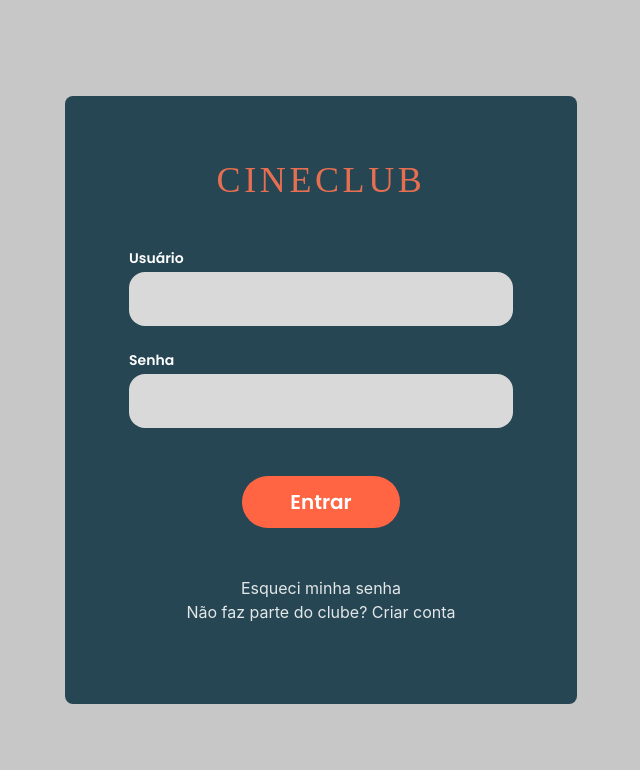
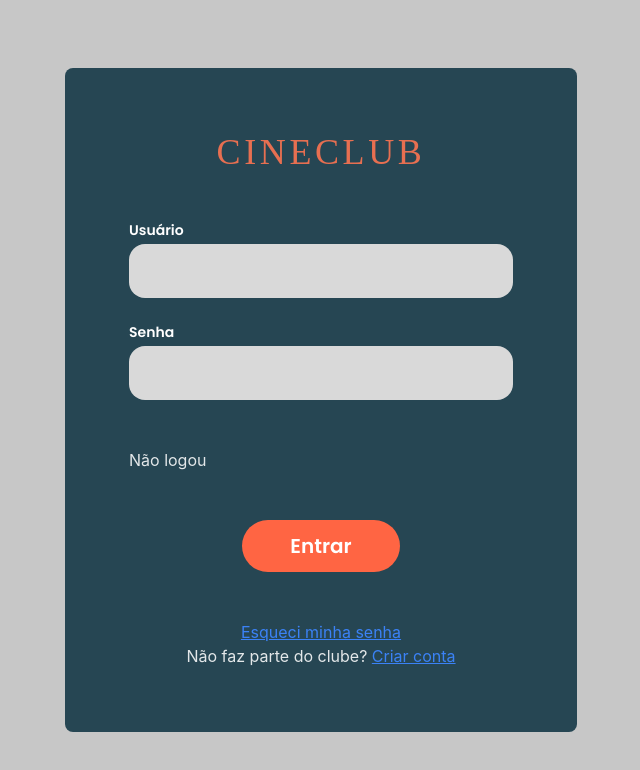
Before and after one commit to jorgeallende/cineclub-front, a React (Vite) app: page /login in a window 1280 px wide. Shown: the top 770 px of the page, without its empty margins (319-959 px from the left). Built offline with nearby package versions, Linux system fonts and the light colour scheme; a web font is replaced by a local one.

Commit message:
Login auth working (MOCK)

```diff
--- a/src/pages/Login/index.tsx
+++ b/src/pages/Login/index.tsx
@@ -1,9 +1,36 @@
 import { useState } from 'react'
 import Input from '../../components/Input'
+import { verifyPassword } from '../../utils/auth'
+import { useNavigate } from 'react-router-dom'
 
 const LoginPage = () => {
   const [user, setUser] = useState('')
   const [password, setPassword] = useState('')
+  const [logado, setLogado] = useState(false)
+
+  const navigate = useNavigate()
+
+  async function handleLogin(username: string, password: string) {
+    try {
+      const response = {
+        username: '@altair',
+        password:
+          '$2a$12$2pZ2VkAdvB4MSDkV9tH/mugdmQTHqKru5Tz1R1oUtlI2TDR9iqsxW',
+        age: 12,
+        name: 'altair',
+        bio: 'OIEEE',
+      }
+
+      console.log(password)
+      console.log(await verifyPassword(password, response.password))
+
+      if (await verifyPassword(password, response.password)) {
+        setLogado(true)
+      }
+    } catch (error) {
+      console.log(error)
+    }
+  }
 
   return (
     <div className="bg-system-white flex items-center justify-center h-screen overflow-hidden relative">
@@ -34,15 +61,28 @@ const LoginPage = () => {
               label="Senha"
               inputValue={password}
               inputCallback={setPassword}
+              type="password"
             />
           </div>
-          <button className="font-title font-semibold text-xl px-12 py-3 bg-system-orange text-white self-center rounded-full">
+          {logado ? <h1>LOGOU</h1> : <>Não logou</>}
+          <button
+            onClick={() => void handleLogin(user, password)}
+            className="font-title font-semibold text-xl px-12 py-3 bg-system-orange text-white self-center rounded-full hover:bg-system-orange-light"
+          >
             Entrar
           </button>
           <div className="text-center">
-            <p>Esqueci minha senha</p>
+            <p className="underline text-blue-500 cursor-pointer">
+              Esqueci minha senha
+            </p>
             <p>
-              Não faz parte do clube? <span>Criar conta</span>
+              Não faz parte do clube?{' '}
+              <span
+                onClick={() => navigate('/register')}
+                className="underline text-blue-500 cursor-pointer"
+              >
+                Criar conta
+              </span>
             </p>
           </div>
         </div>
--- a/src/pages/Register/index.tsx
+++ b/src/pages/Register/index.tsx
@@ -5,6 +5,7 @@ import { useNavigate } from 'react-router-dom'
 import Input from '../../components/Input'
 import { z } from 'zod'
 import axios from 'axios'
+import { hashPassword } from '../../utils/auth'
 
 const Register = () => {
   const [user, setUser] = useState('')
@@ -45,7 +46,7 @@ const Register = () => {
       await axios
         .post('http://localhost:8080/user', {
           username: '@' + userValidation.user,
-          password: userValidation.password,
+          password: await hashPassword(userValidation.password),
           age: 12,
           name: userValidation.user,
           bio: 'OIEEE',
@@ -59,8 +60,8 @@ const Register = () => {
   }
 
   return (
-    <div className="bg-system-white flex h-screen items-center justify-center">
-      <div className="rounded-lg overflow-hidden relative bg-gradient-to-r from-system-orange to-orange-800 h-[80vh] w-[800px] px-44 flex flex-col gap-4 items-center justify-center">
+    <div className="bg-system-black bg-register bg-cover bg-bottom bg-blend-hard-light flex h-screen items-center justify-center">
+      <div className=" overflow-hidden relative bg-gradient-to-r from-system-orange to-orange-800 h-screen w-[800px] px-44 flex flex-col gap-4 items-center justify-center">
         <div className="absolute left-2 top-2 flex flex-col gap-3 side-animation">
           {Array.from({ length: 16 }).map((_, index) => (
             <div
@@ -114,7 +115,7 @@ const Register = () => {
         />
         <button
           onClick={() => void handleSubmit()}
-          className="bg-system-blue px-16 py-5 mt-7 h-[54px] rounded-2xl text-white font-title font-semibold"
+          className="bg-system-blue px-16 mt-7 h-[54px] rounded-2xl text-white font-title font-semibold"
         >
           REGISTRAR
         </button>
--- a/tailwind.config.js
+++ b/tailwind.config.js
@@ -19,6 +19,9 @@ export default {
       },
       padding: {
         "page-container": "0 176px",
+      },
+      backgroundImage: {
+        'register': 'url("https://images.pexels.com/photos/3709371/pexels-photo-3709371.jpeg?auto=compress&cs=tinysrgb&w=1260&h=750&dpr=1")',
       }
     },
   },
```
